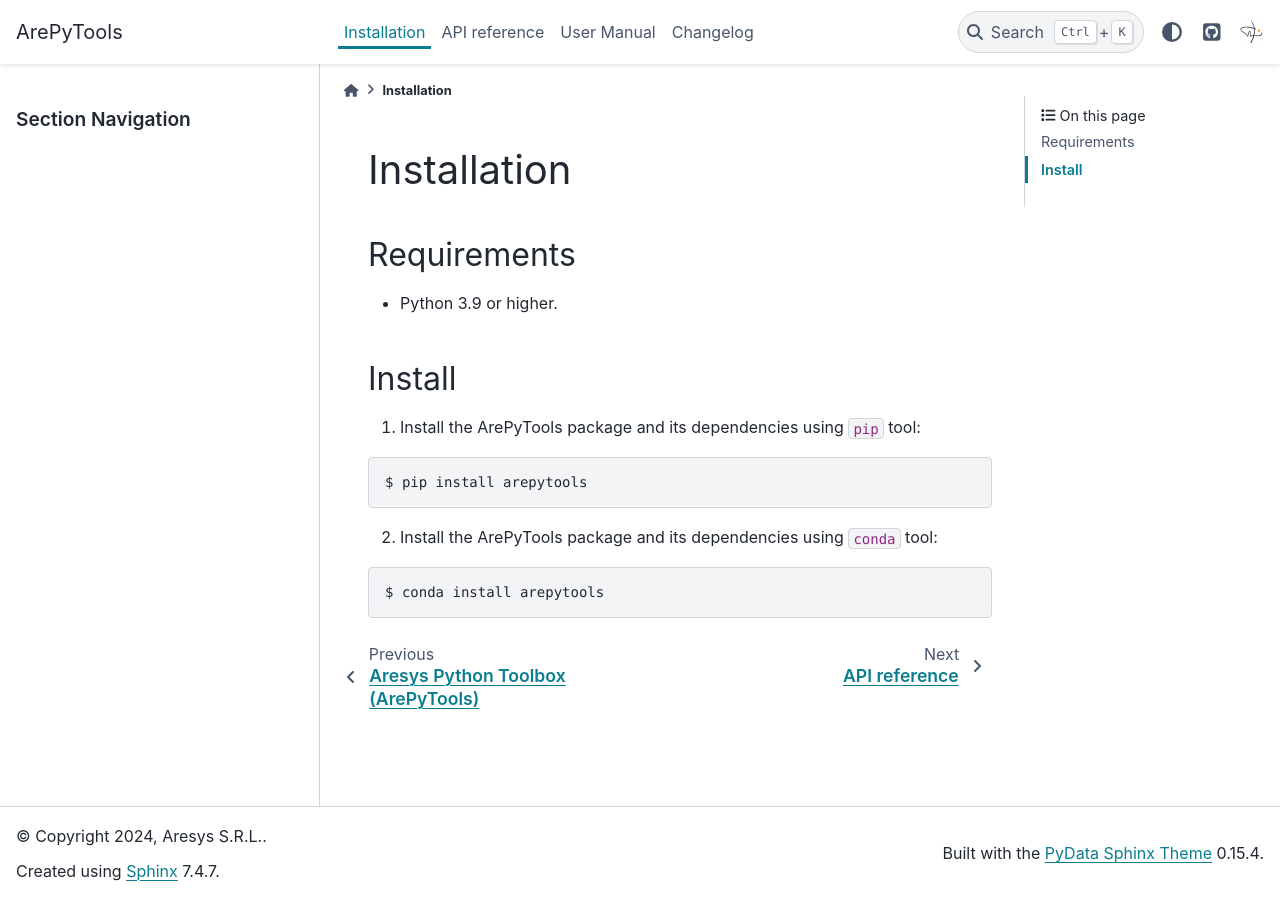
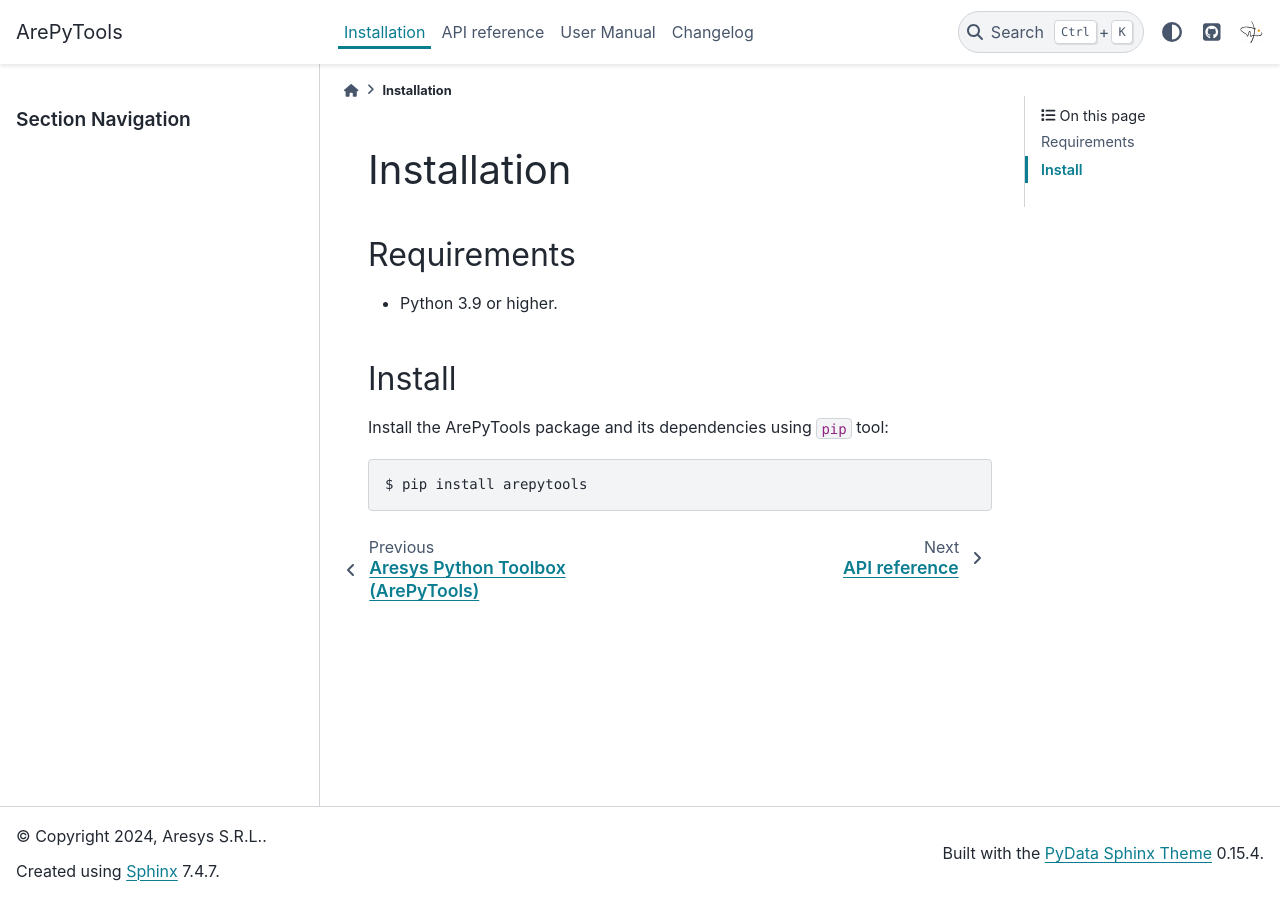
Before and after one commit to aresys-srl/arepytools, a Sphinx documentation site: the page built from docs/source/install.rst, in a window 1280 px wide. Built offline with Sphinx 7.4.7 and the PyData theme 0.15.4, drawn with Linux system fonts in a browser that asks for light colours.

Commit message:
removed conda installation reference

```diff
--- a/docs/source/index.rst
+++ b/docs/source/index.rst
@@ -23,4 +23,4 @@ given topic, namely:
 - ``timing``: custom times for SAR time coordinates and dates management
 - ``geometry``: attitudes and orbits, angles computation functions, coordinates conversions, direct and inverse geocoding functionalities
 
-This module is available both via pip and conda installation directly from the internal indexes and channels.
+This module is available via pip editable local installation.
--- a/docs/source/install.rst
+++ b/docs/source/install.rst
@@ -3,19 +3,15 @@ Installation
 
 Requirements
 ------------
+
 * Python 3.9 or higher.
 
 
 Install
 -------
-1. Install the ArePyTools package and its dependencies using ``pip`` tool:
+
+Install the ArePyTools package and its dependencies using ``pip`` tool:
 
 .. code-block:: bash
 
     $ pip install arepytools
-
-2. Install the ArePyTools package and its dependencies using ``conda`` tool:
-
-.. code-block:: bash
-
-    $ conda install arepytools
```
Also changed, not shown: README.md (+0 -6 lines).
